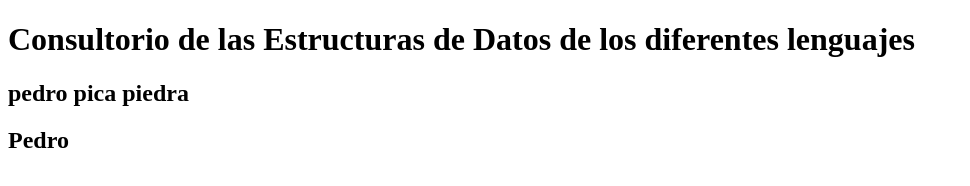
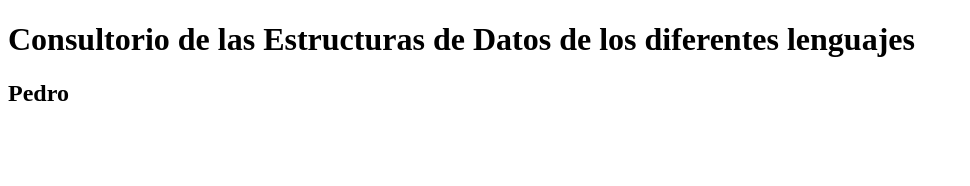
Before and after one commit to pedroj0se/WEB-CONSULTORIO, a plain HTML site: page index.html in a window 1280 px wide. Shown: the whole page, without its empty margins (0-970 px from the left). Drawn offline with Linux system fonts and the light colour scheme.

Commit message:
Update index.html

```diff
--- a/index.html
+++ b/index.html
@@ -8,7 +8,6 @@
 </head>
 <body>
     <h1>Consultorio de las Estructuras de Datos de los diferentes lenguajes</h1>
-    <h2> pedro pica piedra</h2>
     <h2>Pedro</h2>
 </body>
 </html>
```
